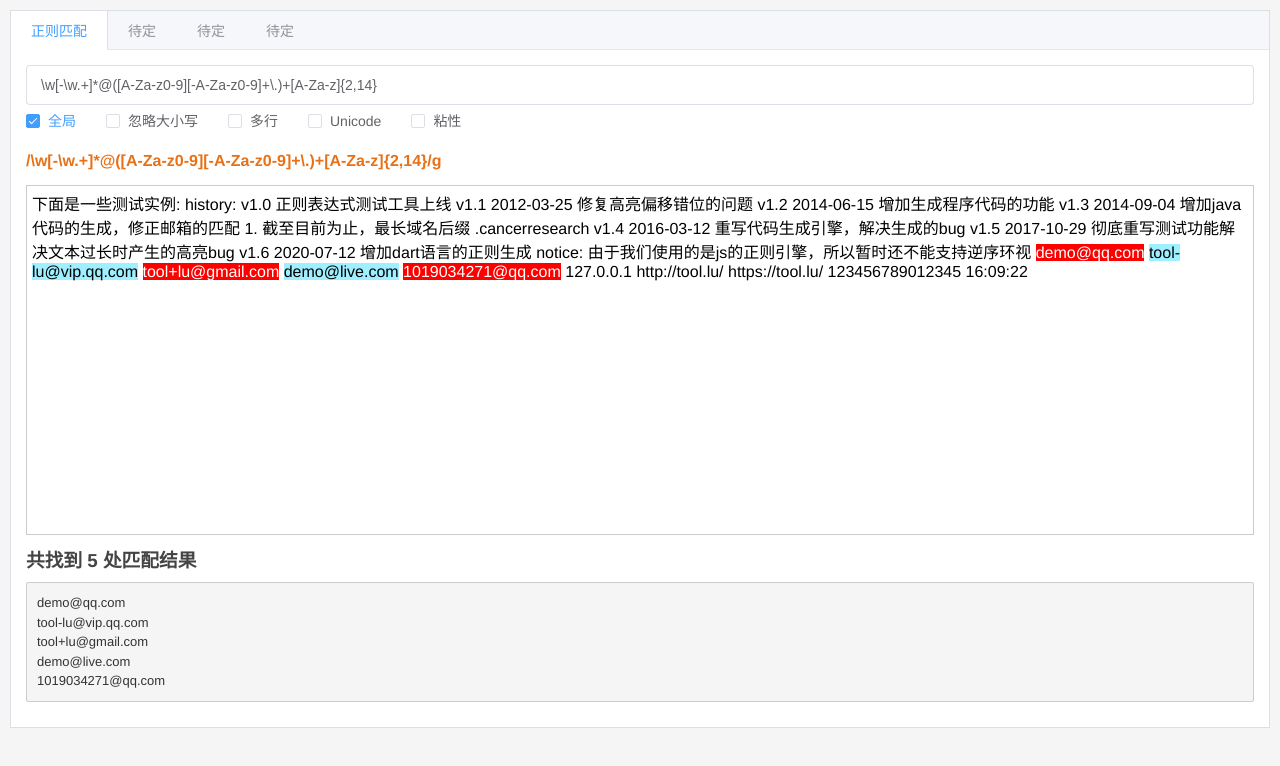
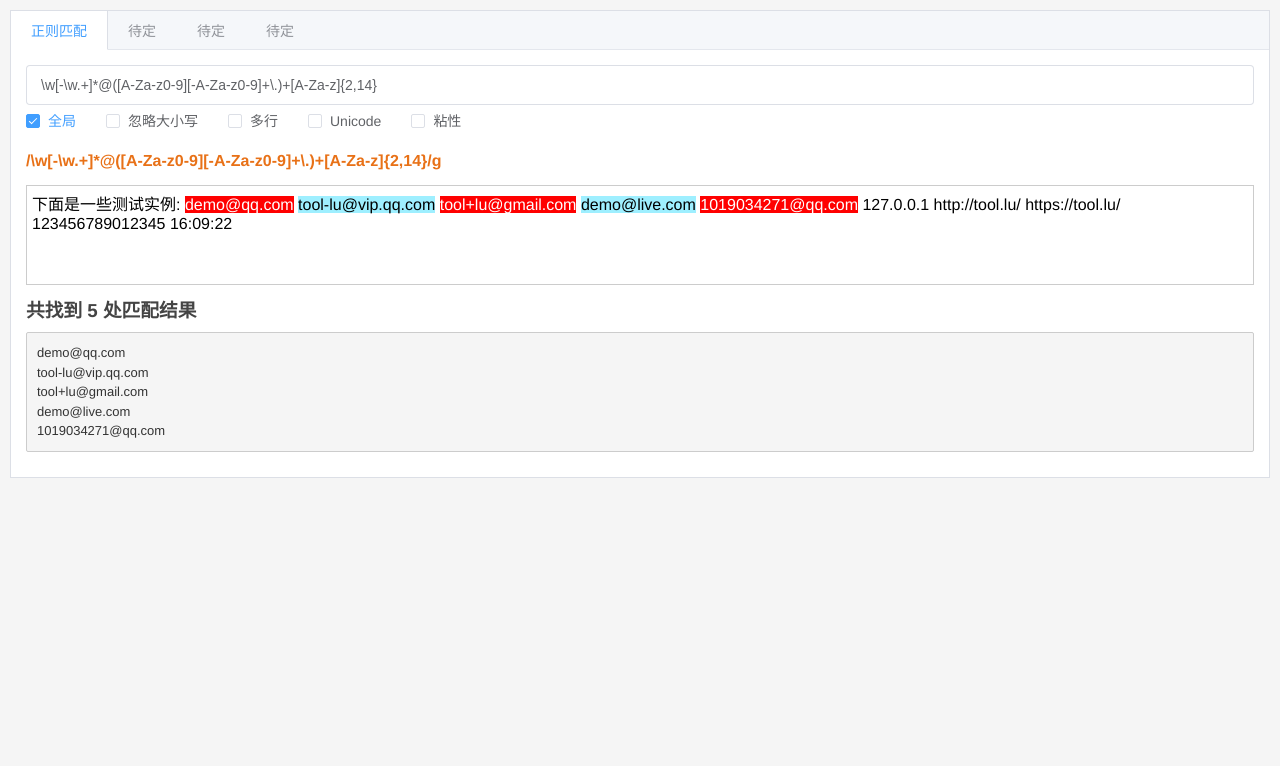
Before and after one commit to chengOnLine/utools-kits, a Vue app: page /#/home in a window 1280 px wide. Shown: the top 766 px of the page. Built offline with nearby package versions, Linux system fonts and the light colour scheme.

Commit message:
fix: bug

```diff
--- a/src/views/home.vue
+++ b/src/views/home.vue
@@ -64,15 +64,6 @@ const matchTextList = computed(() => {
 const regexState = reactive({
   regex: '\\w[-\\w.+]*@([A-Za-z0-9][-A-Za-z0-9]+\\.)+[A-Za-z]{2,14}',
   text: `下面是一些测试实例:
-history: v1.0 正则表达式测试工具上线
-         v1.1 2012-03-25 修复高亮偏移错位的问题
-         v1.2 2014-06-15 增加生成程序代码的功能
-         v1.3 2014-09-04 增加java代码的生成，修正邮箱的匹配
-             1. 截至目前为止，最长域名后缀 .cancerresearch
-         v1.4 2016-03-12 重写代码生成引擎，解决生成的bug
-         v1.5 2017-10-29 彻底重写测试功能解决文本过长时产生的高亮bug
-         v1.6 2020-07-12 增加dart语言的正则生成
-notice: 由于我们使用的是js的正则引擎，所以暂时还不能支持逆序环视
 demo@qq.com
 tool-lu@vip.qq.com
 tool+lu@gmail.com
@@ -130,8 +121,7 @@ https://tool.lu/
 
 watchEffect( () => {
   console.log("watchEffect")
-  let regex = new RegExp(regexState.regex , regexState.matchPattern?.join(''));
-  // let text = regexState.text;
+  let regex;
   function match(){
     console.log("arguments" , arguments)
     flag = true;
@@ -157,9 +147,13 @@ watchEffect( () => {
     }
     return mText;
   }
+  try{
+    regex = new RegExp(regexState.regex , regexState.matchPattern?.join(''));
+  }catch(e){
+
+  }
 
   console.log("<------------------------------------start------------------------------------------>")
-  // console.log("text" , text);
   let flag = false;
   let typeList = regexState.hightlightTypeList || [];
   regexState.hightlightTypeIndex = 0;
@@ -168,8 +162,6 @@ watchEffect( () => {
     CSS.highlights.set(type, highlight);
     return highlight;
   })
-  // let temp = text.replaceAll('\n\n' , '#');
-
   // let lines = text?.replaceAll('\n\n', '\n')?.split(/\n/) || [];
   if( hlTextRef.value ){
     // let childNodes = hlTextRef.value.childNodes;
@@ -187,7 +179,6 @@ watchEffect( () => {
     })
     console.log("lines" , lines.length , lines );
     lines?.forEach( (line,idx) => {
-      console.log("line" , line)
       if( line && ( regexState.matchPattern?.indexOf('g') != -1 || !flag ) ){
         line?.replace(regex , (...args) => { match(...args , idx ) } );
       }
@@ -225,7 +216,7 @@ onMounted(() => {
   }
 
   .text-wrapper {
-    min-height: 350px;
+    min-height: 100px;
     margin-bottom: 10px;
     border: 1px solid #ccc;
     padding: 5px;
```
Also changed, not shown: public/Snipaste_2024-04-25_02-29-08.png (added).
